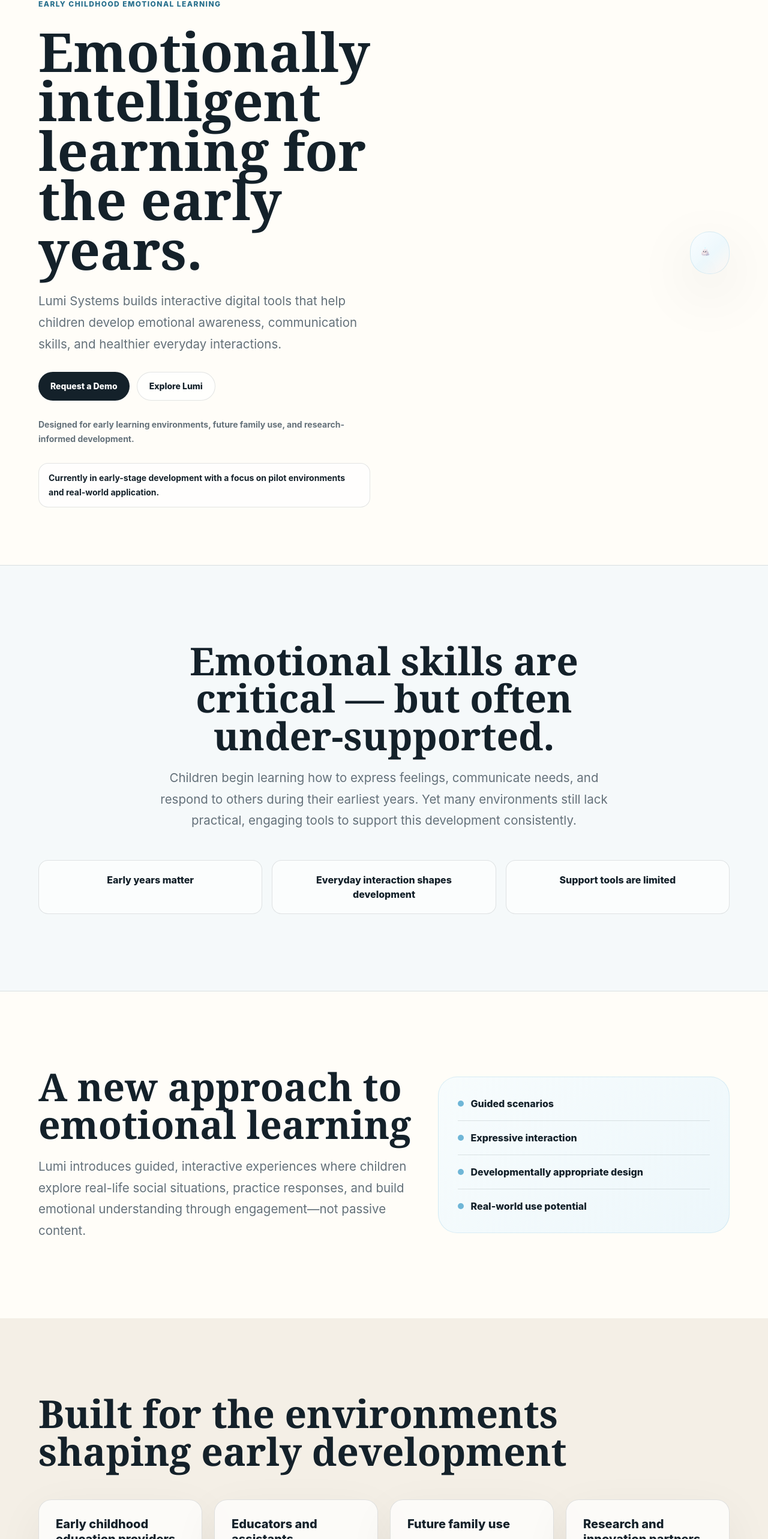
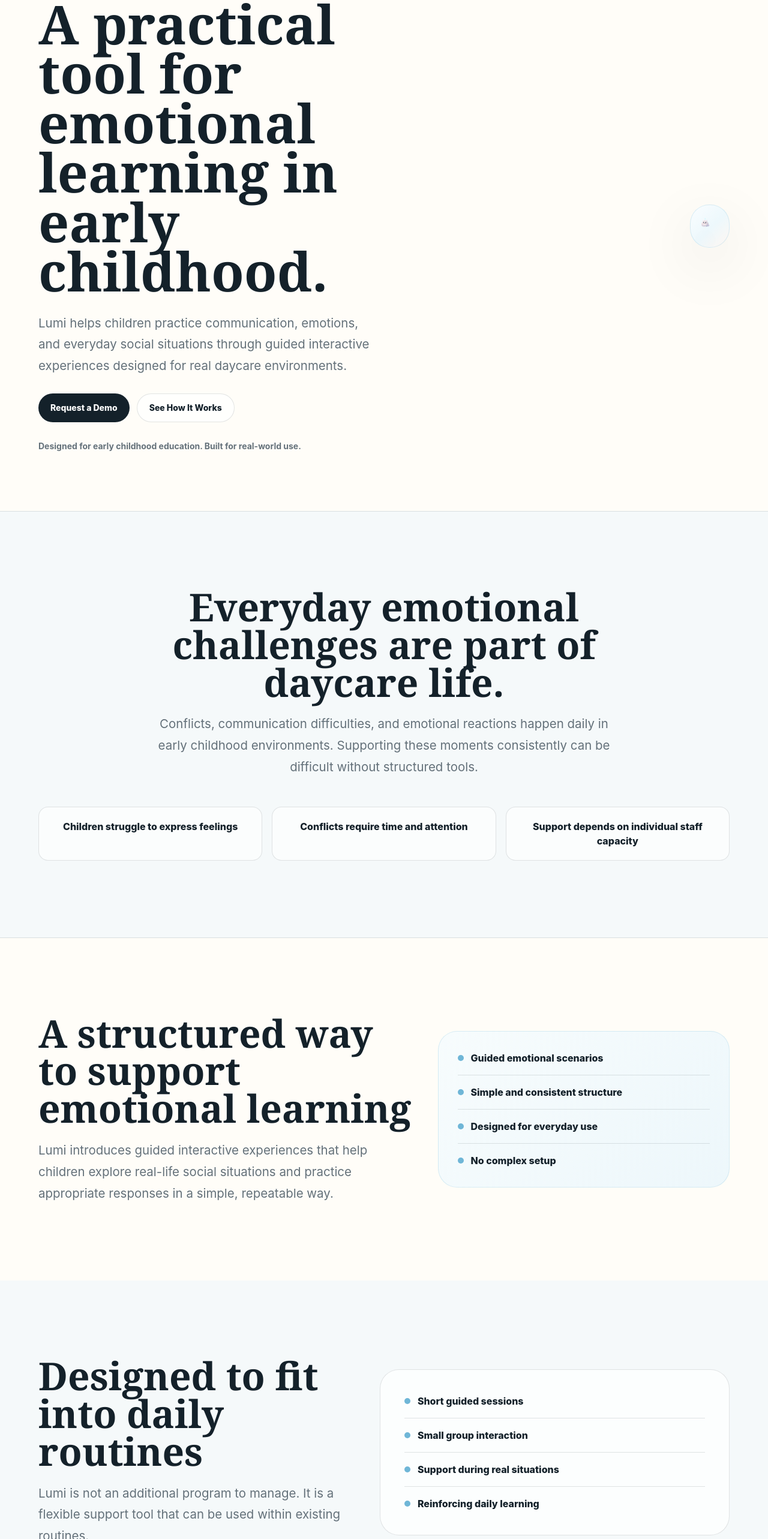
Before and after one commit to Saramah63/Lumi-Systems, a Next.js app: page / in a window 1280 px wide. Shown: the part 194-2760 px from the top of the page at 60% size. Built offline with nearby package versions, Linux system fonts and the light colour scheme.

Commit message:
refocus homepage for daycare conversion

```diff
--- a/src/app/page.tsx
+++ b/src/app/page.tsx
@@ -1,16 +1,18 @@
 import type { Metadata } from "next";
 import { AudienceGrid } from "@/components/sections/audience-grid";
+import { BenefitsSection } from "@/components/sections/benefits-section";
 import { CredibilityStrip } from "@/components/sections/credibility-strip";
 import { CTASection } from "@/components/sections/cta-section";
+import { DaycareFitSection } from "@/components/sections/daycare-fit-section";
 import { HeroSection } from "@/components/sections/hero-section";
 import { ProblemSection } from "@/components/sections/problem-section";
 import { ProductPreview } from "@/components/sections/product-preview";
 import { SolutionSection } from "@/components/sections/solution-section";
+import { WhyItMattersSection } from "@/components/sections/why-it-matters-section";
 
 export const metadata: Metadata = {
   title: "Home",
-  description:
-    "Emotionally intelligent learning for the early years. Lumi Systems builds interactive digital tools for early childhood emotional learning.",
+  description: "A practical tool for emotional learning in early childhood, designed for real daycare environments.",
 };
 
 export default function HomePage() {
@@ -19,6 +21,9 @@ export default function HomePage() {
       <HeroSection />
       <ProblemSection />
       <SolutionSection />
+      <DaycareFitSection />
+      <BenefitsSection />
+      <WhyItMattersSection />
       <AudienceGrid />
       <ProductPreview />
       <CredibilityStrip />
--- a/src/components/sections/audience-grid.tsx
+++ b/src/components/sections/audience-grid.tsx
@@ -4,20 +4,20 @@ import { SectionHeading } from "@/components/shared/section-heading";
 
 const audience = [
   {
-    title: "Early childhood education providers",
-    body: "Support emotional and social learning through structured digital interaction.",
+    title: "Daycare centers",
+    body: "Bring structured emotional learning into everyday group environments.",
   },
   {
     title: "Educators and assistants",
-    body: "Reinforce communication, empathy, and practical everyday social skills.",
+    body: "Support communication, emotional guidance, and day-to-day interaction.",
   },
   {
-    title: "Future family use",
-    body: "Extend emotional learning into home environments through accessible interaction.",
+    title: "Early learning programs",
+    body: "Use Lumi within existing routines across different learning settings.",
   },
   {
-    title: "Research and innovation partners",
-    body: "Collaborate on piloting, evaluation, and future development.",
+    title: "Research and pilot partners",
+    body: "Collaborate on testing, feedback, and future product development.",
   },
 ];
 
@@ -25,7 +25,7 @@ export function AudienceGrid() {
   return (
     <section className="section-space bg-[var(--sand)]">
       <Reveal className="container-shell">
-        <SectionHeading title="Built for the environments shaping early development" />
+        <SectionHeading title="Built for early childhood environments" />
         <div className="mt-12 grid gap-5 md:grid-cols-2 lg:grid-cols-4">
           {audience.map((item) => (
             <PremiumCard body={item.body} key={item.title} title={item.title} variant="feature" />
--- /dev/null
+++ b/src/components/sections/benefits-section.tsx
@@ -0,0 +1,27 @@
+import { Reveal } from "@/components/shared/reveal";
+import { SectionHeading } from "@/components/shared/section-heading";
+
+const benefits = [
+  "Children express emotions more clearly",
+  "Everyday conflicts become easier to handle",
+  "Communication improves in group settings",
+  "Educators gain structured support",
+  "Emotional learning becomes consistent",
+];
+
+export function BenefitsSection() {
+  return (
+    <section className="section-space">
+      <Reveal className="container-shell grid gap-10 lg:grid-cols-[0.72fr_0.88fr]">
+        <SectionHeading title="What changes with Lumi" />
+        <div className="grid gap-4">
+          {benefits.map((benefit) => (
+            <div className="rounded-2xl border border-[var(--line)] bg-white/72 p-5 font-extrabold" key={benefit}>
+              {benefit}
+            </div>
+          ))}
+        </div>
+      </Reveal>
+    </section>
+  );
+}
--- a/src/components/sections/credibility-strip.tsx
+++ b/src/components/sections/credibility-strip.tsx
@@ -1,21 +1,30 @@
+import { Reveal } from "@/components/shared/reveal";
+import { SectionHeading } from "@/components/shared/section-heading";
+
 const credibility = [
   "Human-centered design",
   "Early childhood focus",
-  "Built for real-world environments",
-  "Designed for scalable growth",
+  "Built for practical environments",
+  "Designed for scalability",
 ];
 
 export function CredibilityStrip() {
   return (
-    <section className="border-y border-[var(--line)] bg-white/60 py-7">
-      <div className="container-shell grid gap-4 text-sm font-extrabold text-[var(--foreground)] md:grid-cols-4">
+    <section className="section-space border-y border-[var(--line)] bg-white/60">
+      <Reveal className="container-shell">
+        <SectionHeading
+          title="Designed for real-world use"
+          body="Currently in early-stage development with a focus on pilot environments."
+        />
+        <div className="mt-10 grid gap-4 text-sm font-extrabold text-[var(--foreground)] md:grid-cols-4">
           {credibility.map((item) => (
-          <div className="flex items-center gap-3" key={item}>
+            <div className="flex items-center gap-3 rounded-2xl border border-[var(--line)] bg-white/72 p-5" key={item}>
               <span className="h-2 w-2 rounded-full bg-[var(--blue)]" />
               {item}
             </div>
           ))}
         </div>
+      </Reveal>
     </section>
   );
 }
--- a/src/components/sections/cta-section.tsx
+++ b/src/components/sections/cta-section.tsx
@@ -9,8 +9,8 @@ type CTASectionProps = {
 };
 
 export function CTASection({
-  title = "Bring emotionally intelligent learning into real environments.",
-  body = "Interested in piloting Lumi, exploring collaboration, or following development? Start the conversation with Lumi Systems.",
+  title = "Interested in trying Lumi in your daycare?",
+  body = "We are currently exploring pilot collaborations with early childhood environments.",
   primaryLabel = "Request a Demo",
   secondaryLabel = "Contact Us",
 }: CTASectionProps) {
--- /dev/null
+++ b/src/components/sections/daycare-fit-section.tsx
@@ -0,0 +1,32 @@
+import { Reveal } from "@/components/shared/reveal";
+import { SectionHeading } from "@/components/shared/section-heading";
+
+const useCases = [
+  "Short guided sessions",
+  "Small group interaction",
+  "Support during real situations",
+  "Reinforcing daily learning",
+];
+
+export function DaycareFitSection() {
+  return (
+    <section className="section-space bg-[var(--mist)]">
+      <Reveal className="container-shell grid gap-10 lg:grid-cols-[0.78fr_0.86fr] lg:items-center">
+        <SectionHeading
+          title="Designed to fit into daily routines"
+          body="Lumi is not an additional program to manage. It is a flexible support tool that can be used within existing routines."
+        />
+        <div className="rounded-[2rem] border border-[var(--line)] bg-white/72 p-8 md:p-10">
+          <div className="grid gap-4">
+            {useCases.map((item) => (
+              <div className="flex items-center gap-3 border-b border-[var(--line)] pb-4 last:border-0 last:pb-0" key={item}>
+                <span className="h-2.5 w-2.5 rounded-full bg-[var(--blue)]" />
+                <span className="font-extrabold text-[var(--foreground)]">{item}</span>
+              </div>
+            ))}
+          </div>
+        </div>
+      </Reveal>
+    </section>
+  );
+}
--- a/src/components/sections/hero-section.tsx
+++ b/src/components/sections/hero-section.tsx
@@ -7,25 +7,21 @@ export function HeroSection() {
     <section className="relative overflow-hidden pt-24">
       <div className="container-shell grid min-h-[calc(100svh-6rem)] items-center gap-12 py-16 lg:grid-cols-2 lg:py-24">
         <Reveal className="grid max-w-2xl gap-7">
-          <p className="eyebrow">Early childhood emotional learning</p>
           <h1 className="font-display text-[clamp(3.4rem,7vw,6.7rem)] font-bold leading-[0.92] tracking-normal text-[var(--foreground)]">
-            Emotionally intelligent learning for the early years.
+            A practical tool for emotional learning in early childhood.
           </h1>
           <p className="body-large">
-            Lumi Systems builds interactive digital tools that help children develop emotional awareness, communication
-            skills, and healthier everyday interactions.
+            Lumi helps children practice communication, emotions, and everyday social situations through guided
+            interactive experiences designed for real daycare environments.
           </p>
           <div className="flex flex-wrap gap-3">
             <ButtonLink href="/contact">Request a Demo</ButtonLink>
-            <ButtonLink href="/about-lumi" variant="secondary">
-              Explore Lumi
+            <ButtonLink href="/how-it-works" variant="secondary">
+              See How It Works
             </ButtonLink>
           </div>
           <p className="max-w-xl text-sm font-bold leading-6 text-[var(--muted)]">
-            Designed for early learning environments, future family use, and research-informed development.
-          </p>
-          <p className="max-w-xl rounded-2xl border border-[var(--line)] bg-white/64 px-4 py-3 text-sm font-bold leading-6 text-[var(--foreground)]">
-            Currently in early-stage development with a focus on pilot environments and real-world application.
+            Designed for early childhood education. Built for real-world use.
           </p>
         </Reveal>
         <Reveal className="lg:justify-self-end">
--- a/src/components/sections/problem-section.tsx
+++ b/src/components/sections/problem-section.tsx
@@ -1,7 +1,11 @@
 import { Reveal } from "@/components/shared/reveal";
 import { SectionHeading } from "@/components/shared/section-heading";
 
-const insights = ["Early years matter", "Everyday interaction shapes development", "Support tools are limited"];
+const insights = [
+  "Children struggle to express feelings",
+  "Conflicts require time and attention",
+  "Support depends on individual staff capacity",
+];
 
 export function ProblemSection() {
   return (
@@ -9,8 +13,8 @@ export function ProblemSection() {
       <Reveal className="container-shell">
         <SectionHeading
           centered
-          body="Children begin learning how to express feelings, communicate needs, and respond to others during their earliest years. Yet many environments still lack practical, engaging tools to support this development consistently."
-          title="Emotional skills are critical — but often under-supported."
+          body="Conflicts, communication difficulties, and emotional reactions happen daily in early childhood environments. Supporting these moments consistently can be difficult without structured tools."
+          title="Everyday emotional challenges are part of daycare life."
         />
         <div className="mt-12 grid gap-4 md:grid-cols-3">
           {insights.map((item) => (
--- a/src/components/sections/product-preview.tsx
+++ b/src/components/sections/product-preview.tsx
@@ -12,8 +12,7 @@ export function ProductPreview() {
         <ProductVisual />
         <div className="grid gap-7">
           <SectionHeading
-            body="Lumi is an interactive digital character designed for children aged 4–6. Through guided scenarios and expressive interaction, Lumi helps children explore emotions, communication, and everyday social situations in a way that is safe, engaging, and developmentally appropriate."
-            eyebrow="Product preview"
+            body="An interactive digital character designed for children aged 4–6, helping them explore emotions and communication through guided scenarios."
             title="Meet Lumi"
           />
           <div className="grid gap-3 text-sm font-extrabold text-[var(--muted)] sm:grid-cols-2">
--- a/src/components/sections/solution-section.tsx
+++ b/src/components/sections/solution-section.tsx
@@ -2,10 +2,10 @@ import { Reveal } from "@/components/shared/reveal";
 import { SectionHeading } from "@/components/shared/section-heading";
 
 const points = [
-  "Guided scenarios",
-  "Expressive interaction",
-  "Developmentally appropriate design",
-  "Real-world use potential",
+  "Guided emotional scenarios",
+  "Simple and consistent structure",
+  "Designed for everyday use",
+  "No complex setup",
 ];
 
 export function SolutionSection() {
@@ -13,8 +13,8 @@ export function SolutionSection() {
     <section className="section-space">
       <Reveal className="container-shell grid gap-10 lg:grid-cols-[0.9fr_0.7fr] lg:items-center">
         <SectionHeading
-          body="Lumi introduces guided, interactive experiences where children explore real-life social situations, practice responses, and build emotional understanding through engagement—not passive content."
-          title="A new approach to emotional learning"
+          body="Lumi introduces guided interactive experiences that help children explore real-life social situations and practice appropriate responses in a simple, repeatable way."
+          title="A structured way to support emotional learning"
         />
         <div className="blue-panel grid gap-4 rounded-[2rem] p-6 md:p-8">
           {points.map((item) => (
--- /dev/null
+++ b/src/components/sections/why-it-matters-section.tsx
@@ -0,0 +1,16 @@
+import { Reveal } from "@/components/shared/reveal";
+import { SectionHeading } from "@/components/shared/section-heading";
+
+export function WhyItMattersSection() {
+  return (
+    <section className="section-space bg-[var(--sand)]">
+      <Reveal className="container-shell">
+        <SectionHeading
+          centered
+          title="Early emotional skills shape long-term outcomes"
+          body="The ability to communicate, regulate emotions, and interact with others develops early—and has long-term impact on learning and wellbeing. Supporting these skills consistently in early environments is critical."
+        />
+      </Reveal>
+    </section>
+  );
+}
```
Lines whose indentation alone changed are shown as unchanged.
